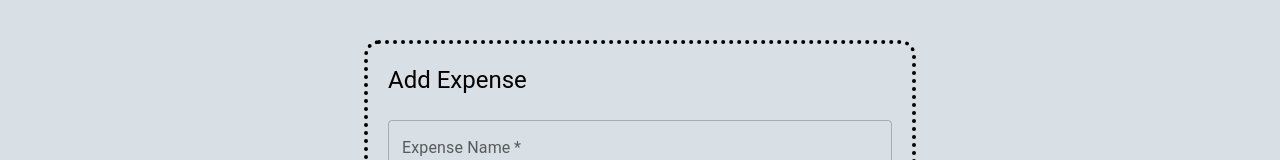
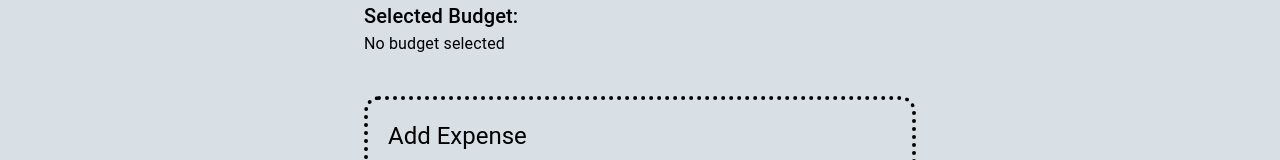
Before and after one commit to AleHS01/frontendCapstone, a React (Create React App) app in the folder finance-mate/: page /budget-expense in a window 1280 px wide. Shown: the top 160 px of the page. Built offline with nearby package versions, Linux system fonts and the light colour scheme; no server answers.

Commit message:
Create display expense form

```diff
--- a/finance-mate/src/components/BudgetExpenseForm.jsx
+++ b/finance-mate/src/components/BudgetExpenseForm.jsx
@@ -18,10 +18,14 @@ import waveBackground from "/Users/hamzakhaliq/Desktop/frontendcapstone/frontend
 const BackgroundContainer = styled.div``;
 
 const DottedBox = styled.div`
-  border: 4px dotted #000;
+border: 4px dotted #000;
   border-radius: 15px;
   padding: 20px;
   margin: 40px 0;
+  display: flex;
+  align-items: center;
+  margin-left: auto;
+
 `;
 
 const ContentContainer = styled.div`
@@ -37,14 +41,17 @@ const WaveImage = styled.img`
   height: auto;
 `;
 
+const BudgetContainer = styled.div`
+  margin-bottom: 20px;
+`;
+
 const AddExpenseForm = () => {
-  // Remove budgetId from here, we are now getting it from state
   const dispatch = useDispatch();
   const [expenseName, setExpenseName] = useState("");
   const [expenseAmount, setExpenseAmount] = useState("");
-  const [selectedBudgetId, setSelectedBudgetId] = useState(""); // State for storing selected budget ID
+  const [selectedBudgetId, setSelectedBudgetId] = useState("");
   const budgets = useSelector((state) => state.get_budget_categories);
-  console.log(budgets);
+
   useEffect(() => {
     dispatch(getBudgetNamesThunk());
   }, [dispatch]);
@@ -60,16 +67,25 @@ const AddExpenseForm = () => {
 
     dispatch(addExpenseThunk(expenseData));
 
-    // Reset the form fields
     setExpenseName("");
     setExpenseAmount("");
   };
+
+  const selectedBudget = budgets.find((budget) => budget.id === selectedBudgetId);
 
   return (
     <BackgroundContainer>
       <WaveImage src={waveBackground} alt="Wave background" />
       <Container maxWidth="sm">
         <ContentContainer>
+          <BudgetContainer>
+            <Typography variant="h6">Selected Budget:</Typography>
+            {selectedBudget ? (
+              <Typography variant="body1">{selectedBudget.budget_name}</Typography>
+            ) : (
+              <Typography variant="body1">No budget selected</Typography>
+            )}
+          </BudgetContainer>
           <DottedBox>
             <form onSubmit={handleSubmit}>
               <Typography variant="h5" gutterBottom>
@@ -94,10 +110,10 @@ const AddExpenseForm = () => {
                 value={expenseAmount}
                 onChange={(e) => setExpenseAmount(e.target.value)}
               />
-
               <Select
                 variant="outlined"
                 fullWidth
+                label="Budget Category"
                 value={selectedBudgetId}
                 onChange={(e) => setSelectedBudgetId(e.target.value)}
               >
@@ -112,6 +128,7 @@ const AddExpenseForm = () => {
               </Button>
             </form>
           </DottedBox>
+
         </ContentContainer>
       </Container>
     </BackgroundContainer>
```
